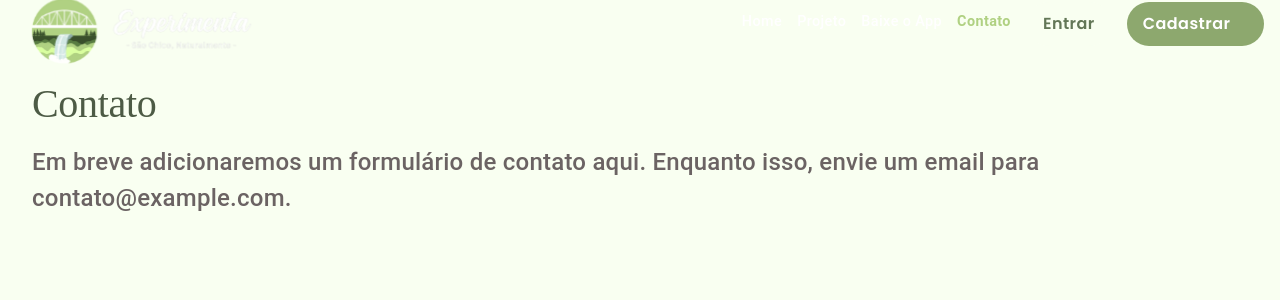
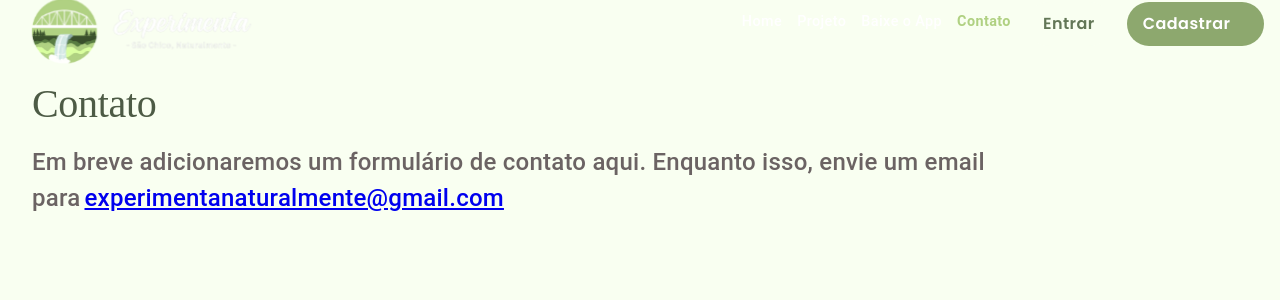
Before and after one commit to experimenta-naturalmente/web-experimenta-naturalmente, a Next.js app: page /contato in a window 1280 px wide. Shown: the top 300 px of the page. Built offline with nearby package versions, Linux system fonts and the light colour scheme; no server answers; some icons are missing; a web font is replaced by a local one.

Commit message:
feat: email correto na pagina de contato

```diff
--- a/src/app/contato/page.tsx
+++ b/src/app/contato/page.tsx
@@ -1,6 +1,7 @@
 'use client';
 import { Box, Stack, Typography, useTheme } from '@mui/material';
 import { TopBar } from '@/components/TopBar/TopBar';
+import Link from 'next/link';
 
 export default function ContatoPage() {
   const theme = useTheme();
@@ -19,7 +20,12 @@ export default function ContatoPage() {
         </Typography>
         <Typography variant="body1" color={theme.palette.neutrals.darkGrey}>
           Em breve adicionaremos um formulário de contato aqui. Enquanto isso, envie um email para
-          contato@example.com.
+          <Link
+            href="mailto:experimentanaturalmente@gmail.com"
+            style={{ textDecoration: 'underline', marginLeft: '0.25rem' }}
+          >
+            experimentanaturalmente@gmail.com
+          </Link>
         </Typography>
       </Stack>
     </Box>
```
